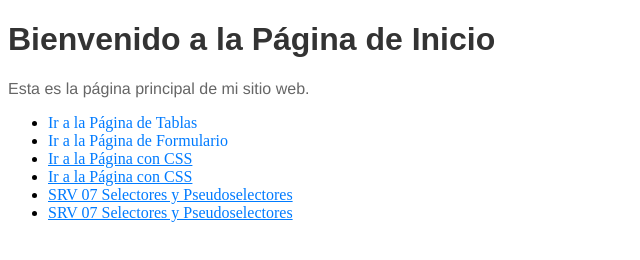
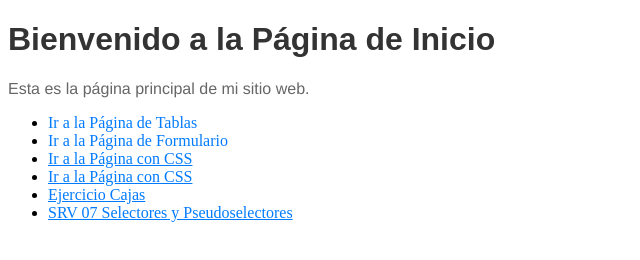
Before and after one commit to diegodfp/Ciclo2, a plain HTML site: page index.html in a window 1280 px wide. Shown: the whole page, without its empty margins (0-640 px from the left). Drawn offline with Linux system fonts and the light colour scheme.

Commit message:
Update index.html

```diff
--- a/index.html
+++ b/index.html
@@ -13,7 +13,7 @@
         <li><a href="HtmlSemantico/formularios.html" style="color: #007bff; text-decoration: none;">Ir a la Página de Formulario</a></li>
         <li><a href="/htmlconCss/primeraPaginaconCSS.html" style="color: #007bff; ">Ir a la Página con CSS</a></li>
         <li><a href="/htmlconCss/ejercicioIntroductorioCss.html" style="color: #007bff; ">Ir a la Página con CSS</a></li>
-        <li><a href="modeloCaja/ejerciciosCajas.html" style="color: #007bff; ">SRV 07 Selectores y Pseudoselectores</a></li>
+        <li><a href="modeloCaja/ejerciciosCajas.html" style="color: #007bff; ">Ejercicio Cajas</a></li>
         <li><a href="imagenesHtml/ejercicio.html" style="color: #007bff; ">SRV 07 Selectores y Pseudoselectores</a></li>
     </ul>
 
```
